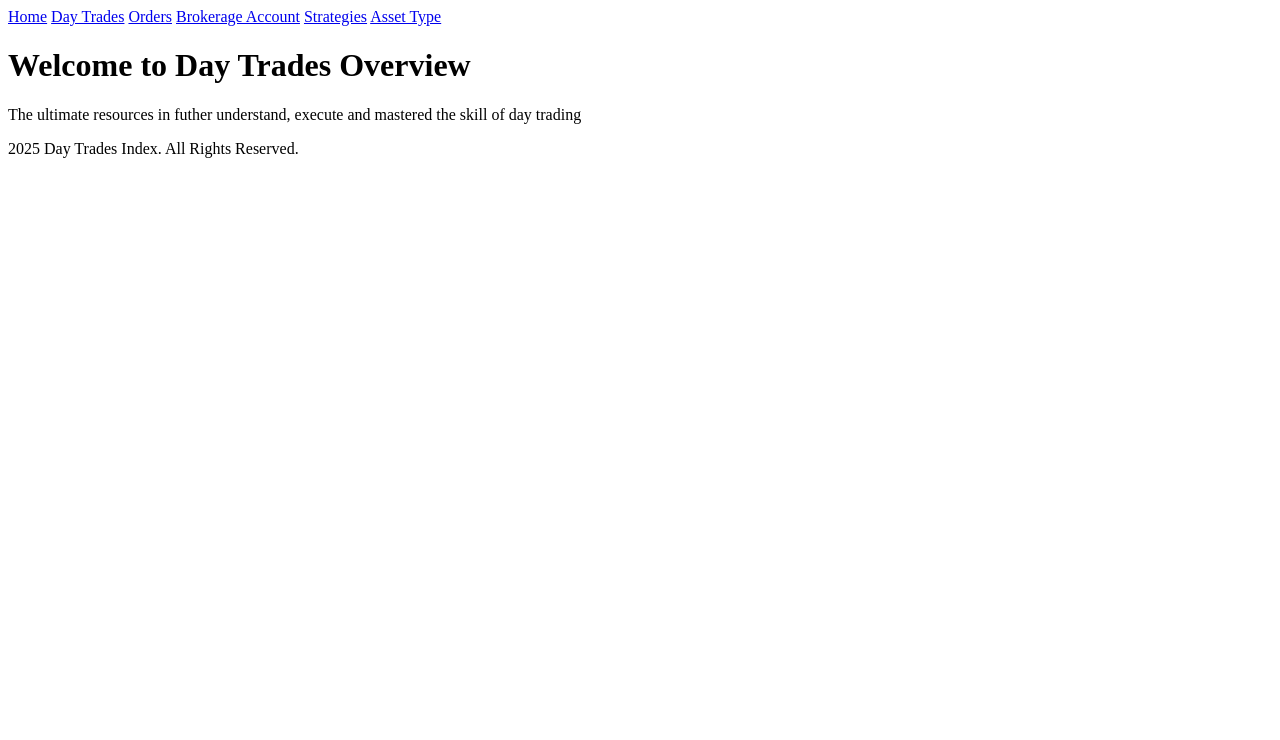
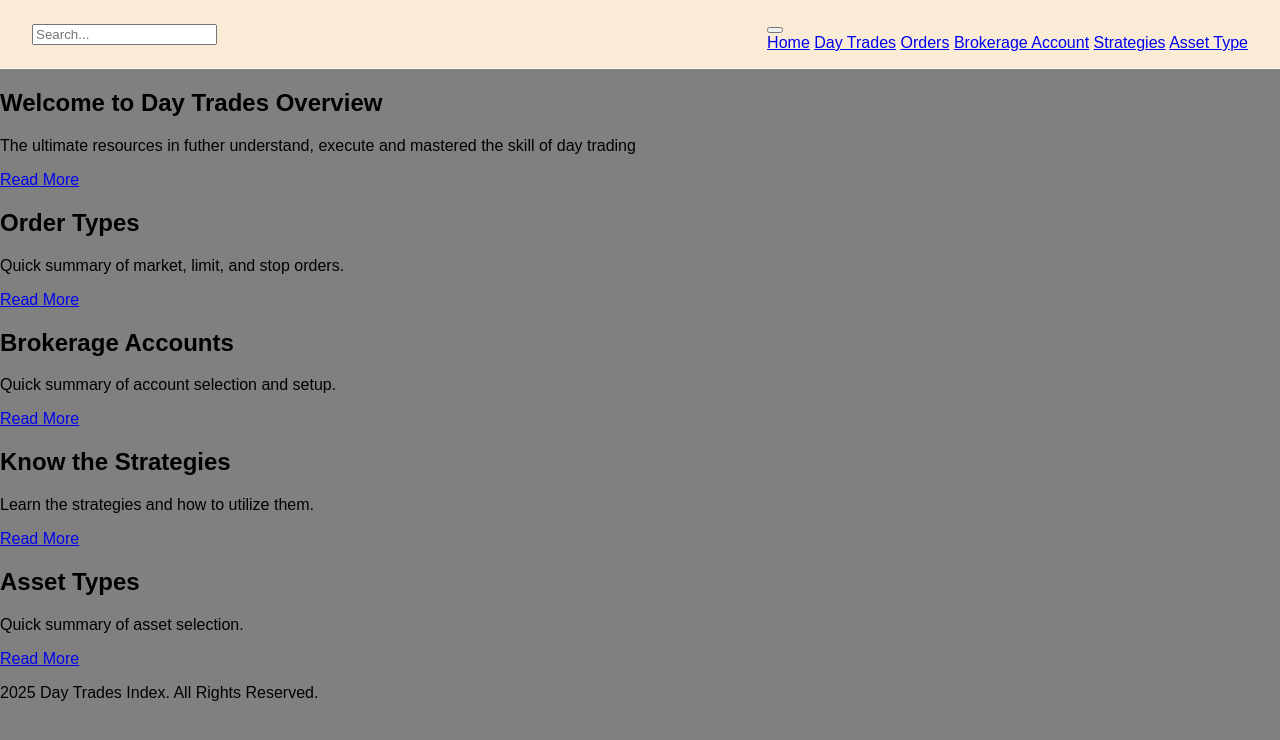
Before and after one commit to ssasukek/CSC437-monorepo, a website: page packages/proto/public/index.html in a window 1280 px wide. Drawn offline with Linux system fonts and the light colour scheme.

Commit message:
new color

```diff
--- a/packages/proto/public/index.html
+++ b/packages/proto/public/index.html
@@ -5,27 +5,91 @@
     <title>What is Day Trades</title>
     <meta name="viewport" content=""width=device-width, initial-scale="1.0">
     <style>
+        /*lab 3 : color*/
+        /*color of background (whole pg)*/
+        body{
+            margin: 0;
+            font-family: sans-serif;
+            background-color:grey;
+            color: black
+        }
 
+        /*color of background (header) & color of text in the header*/
+        header{
+            color:black;
+            background-color:antiquewhite;
+            position: sticky;
+            top: 0;
+            border-bottom: 1px solid white;
+            padding: 1rem 2rem;
+            display: flex;
+            align-items: center;
+            justify-content: space-between;
+        }
+
+        /*default color of text*/
+        text{
+            color:color-mix(in hsl shorter hue, color percentage, color percentage)
+        }
+
+        /*one or more accent colors, to use for links and/or headings*/
+        link{
+            color: aliceblue;
+        }
     </style>
 </head>
+<link rel="stylesheet" href="/styles/page.css"/>
 <body>
-    <div class="content">
-        <aside>
-            <nav>
+    <header>
+        <input
+            type="search"
+            class="search-bar"
+            placeholder="Search..."
+        />
+        <div class="drop-down">
+            <button class="drop-btn"></button>
+            <div class="content">
                 <a href="index.html">Home</a>
                 <a href="daytrades.html">Day Trades</a>
                 <a href="orders.html">Orders</a>
                 <a href="brokerageAcc.html">Brokerage Account</a>
                 <a href="strategies.html">Strategies</a>
                 <a href="assetTypes.html">Asset Type</a>
-            </nav>
-        </aside>
-    </div>
+            </div>
+        </div>
+    </header>
 
-    <header>
-        <h1>Welcome to Day Trades Overview</h1>
-        <p>The ultimate resources in futher understand, execute and mastered the skill of day trading</p>
-    </header>
+    <main>
+        <section id="sec1" class="content-sec">
+            <h1>Welcome to Day Trades Overview</h1>
+            <p>The ultimate resources in futher understand, execute and mastered the skill of day trading</p>
+            <a href="daytrades.html">Read More</a>
+        </section>
+
+        <section id="sec2" class="content-sec">
+            <h1>Order Types</h1>
+            <p>Quick summary of market, limit, and stop orders.</p>
+            <a href="orders.html">Read More</a>
+        </section>
+
+        <section id="sec3" class="content-sec">
+            <h1>Brokerage Accounts</h1>
+            <p>Quick summary of account selection and setup.</p>
+            <a href="brokerageAcc.html">Read More</a>
+        </section>
+
+        <section id="sec4" class="content-sec">
+            <h1>Know the Strategies</h1>
+            <p>Learn the strategies and how to utilize them.</p>
+            <a href="strategies.html">Read More</a>
+        </section>
+
+        <section id="sec5" class="content-sec">
+            <h1>Asset Types</h1>
+            <p>Quick summary of asset selection.</p>
+            <a href="assetTypes.html">Read More</a>
+        </section>
+    </main>
 
     <footer>
         <p>2025 Day Trades Index. All Rights Reserved.</p>
--- a/packages/proto/public/styles/page.css
+++ b/packages/proto/public/styles/page.css
@@ -0,0 +1,11 @@
+/*light background, not solid type of color, similar to a gradient type
+    dark color, so like mix of black and blue blend
+    cover page should be simple, aesthetic yet engaging*/
+
+.search-bar{
+
+}
+
+.drop-down{
+
+}
```
